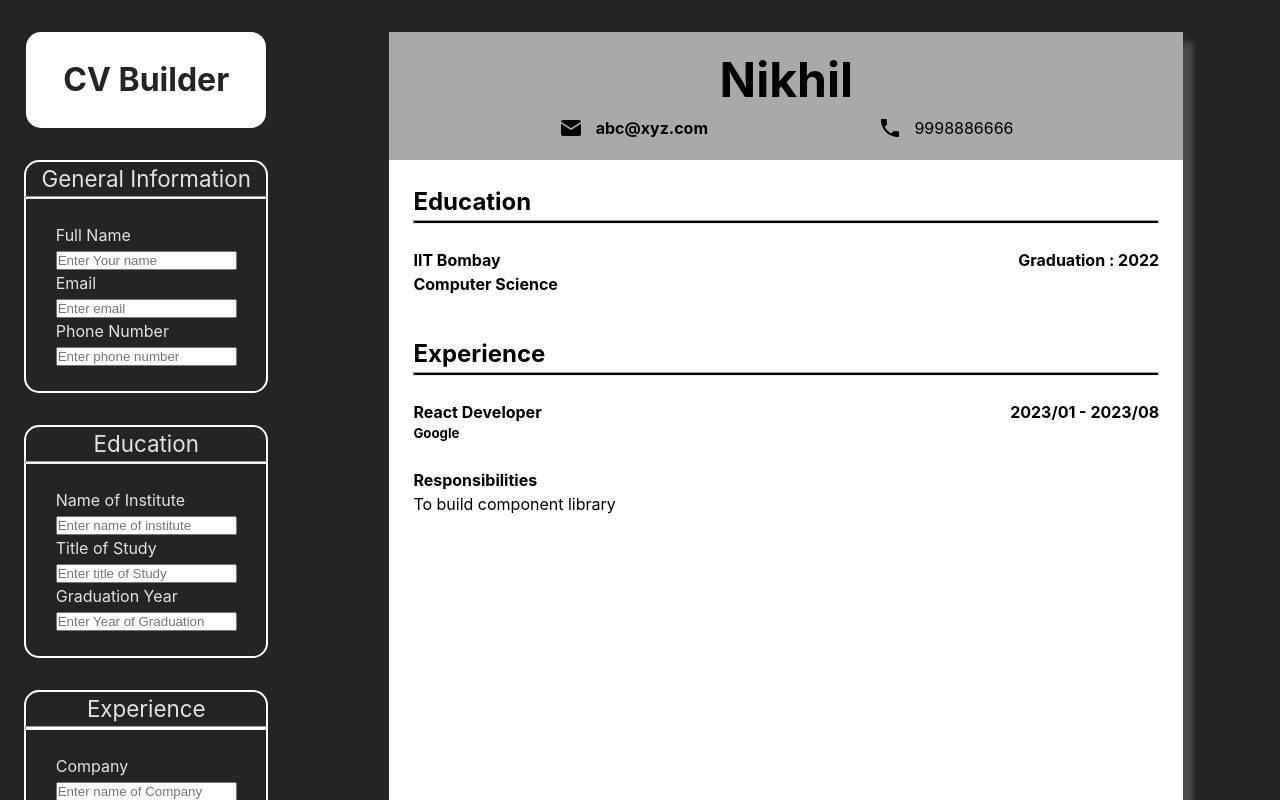
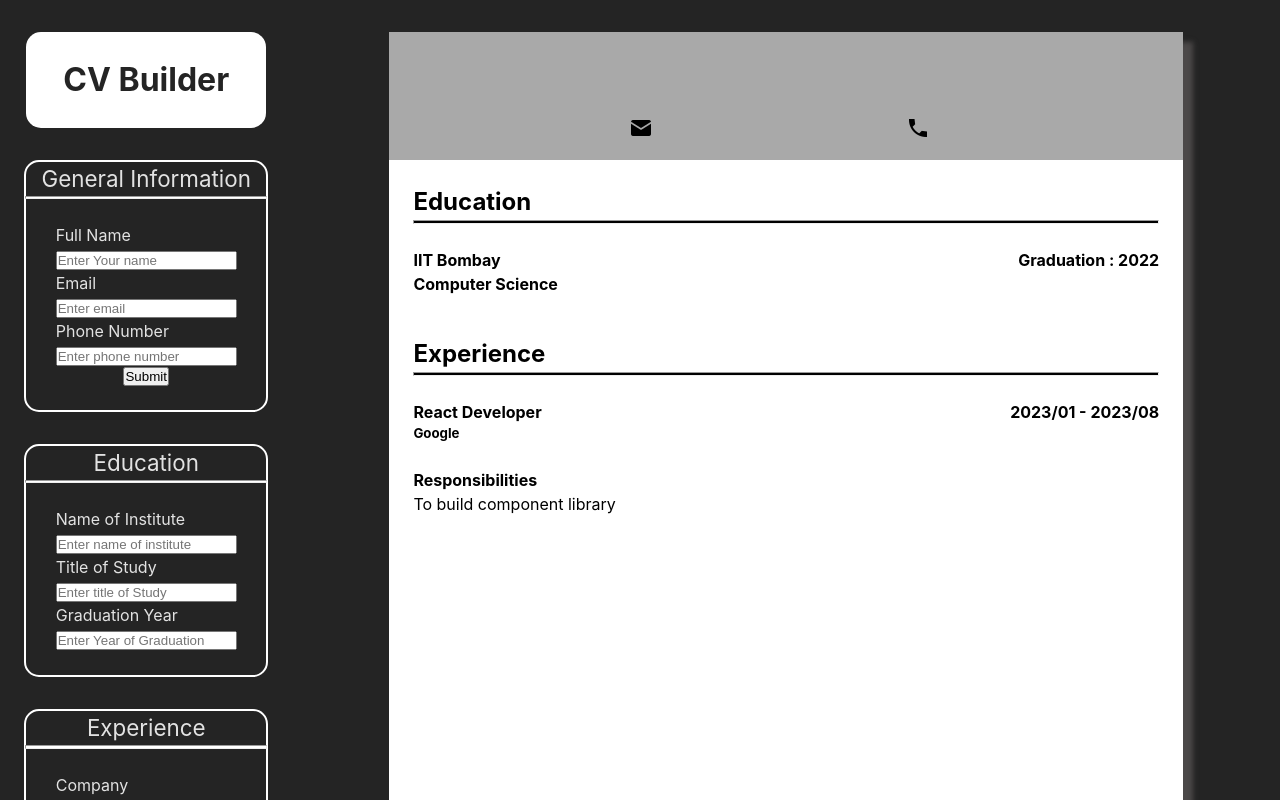
Before and after one commit to nikhil-tiwary61/cv-builder, a React (Vite) app: page / in a window 1280 px wide. Shown: the top 800 px of the page. Built offline with nearby package versions, Linux system fonts and the light colour scheme.

Commit message:
add one generalInformation state for entire GeneralInformation form

```diff
--- a/src/App.jsx
+++ b/src/App.jsx
@@ -10,11 +10,18 @@ import Experience from "./components/resume/Experience";
 
 export default function App() {
   //state variables for General Information
+  const [generalInformation, setGeneralInformation] = useState({});
   const [name, setName] = useState("Nikhil");
   const [email, setEmail] = useState("abc@xyz.com");
   const [phoneNumber, setPhoneNumber] = useState("9998886666");
 
   //handle functions to change state variables of General Information
+  function changeGeneralInformation(e) {
+    const name = e.target.name;
+    const value = e.target.value;
+    setGeneralInformation({ ...generalInformation, [name]: value });
+    console.log(generalInformation);
+  }
   function changeName(e) {
     setName(e.target.value);
   }
@@ -75,6 +82,8 @@ export default function App() {
           changeName={changeName}
           changeEmail={changeEmail}
           changePhoneNumber={changePhoneNumber}
+          generalInformation={generalInformation}
+          changeGeneralInformation={changeGeneralInformation}
         />
         <EducationForm
           changeInstitute={changeInstitute}
@@ -92,6 +101,7 @@ export default function App() {
       <div className="right-side-view">
         <div className="resume">
           <GeneralInformation
+            generalInformation={generalInformation}
             name={name}
             email={email}
             phoneNumber={phoneNumber}
--- a/src/components/resume/GeneralInformation.jsx
+++ b/src/components/resume/GeneralInformation.jsx
@@ -2,11 +2,16 @@ import "../../styles/GeneralInformation.css";
 import emailPic from "../../../public/email.png";
 import phonePic from "../../../public/phone.png";
 
-export default function GeneralInformation({ name, email, phoneNumber }) {
+export default function GeneralInformation({
+  name,
+  email,
+  phoneNumber,
+  generalInformation,
+}) {
   return (
     <section className="resume-general-information">
       <div className="username-box">
-        <h1 className="username">{name}</h1>
+        <h1 className="username">{generalInformation.username}</h1>
       </div>
       <div className="information">
         <div className="email">
@@ -15,7 +20,7 @@ export default function GeneralInformation({ name, email, phoneNumber }) {
             alt="Email"
             className="icon-general-information"
           />
-          <h4> {email}</h4>
+          <h4> {generalInformation.email}</h4>
         </div>
         <div className="phone">
           <img
@@ -23,7 +28,7 @@ export default function GeneralInformation({ name, email, phoneNumber }) {
             alt="Phone No."
             className="icon-general-information"
           />
-          <p> {phoneNumber}</p>
+          <p> {generalInformation.phoneNumber}</p>
         </div>
       </div>
     </section>
--- a/src/components/sidebar/GeneralInformationForm.jsx
+++ b/src/components/sidebar/GeneralInformationForm.jsx
@@ -4,6 +4,8 @@ export default function GeneralInformationForm({
   changeName,
   changeEmail,
   changePhoneNumber,
+  generalInformation,
+  changeGeneralInformation,
 }) {
   return (
     <div className="general-information">
@@ -16,8 +18,11 @@ export default function GeneralInformationForm({
           <br />
           <input
             type="text"
+            name="username"
+            value={generalInformation.username || ""}
             placeholder="Enter Your name"
-            onChange={changeName}
+            // onChange={changeName}
+            onChange={changeGeneralInformation}
           />
         </label>
         <label htmlFor="">
@@ -25,8 +30,11 @@ export default function GeneralInformationForm({
           <br />
           <input
             type="email"
+            name="email"
+            value={generalInformation.email || ""}
             placeholder="Enter email"
-            onChange={changeEmail}
+            // onChange={changeEmail}
+            onChange={changeGeneralInformation}
           />
         </label>
         <label htmlFor="">
@@ -34,10 +42,14 @@ export default function GeneralInformationForm({
           <br />
           <input
             type="text"
+            name="phoneNumber"
+            value={generalInformation.phoneNumber || ""}
             placeholder="Enter phone number"
-            onChange={changePhoneNumber}
+            // onChange={changePhoneNumber}
+            onChange={changeGeneralInformation}
           />
         </label>
+        <input type="submit" />
         <br />
       </form>
     </div>
```
